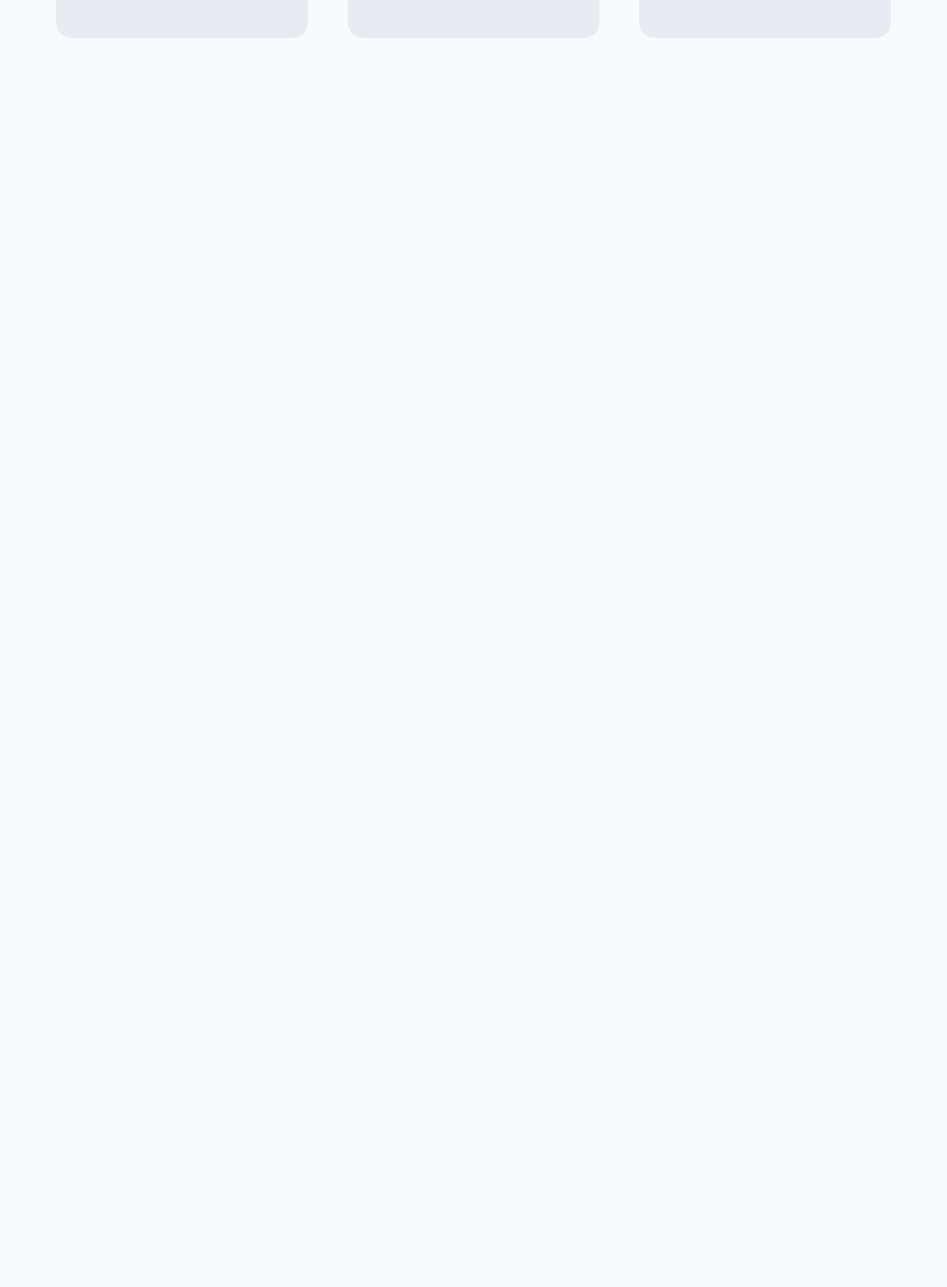
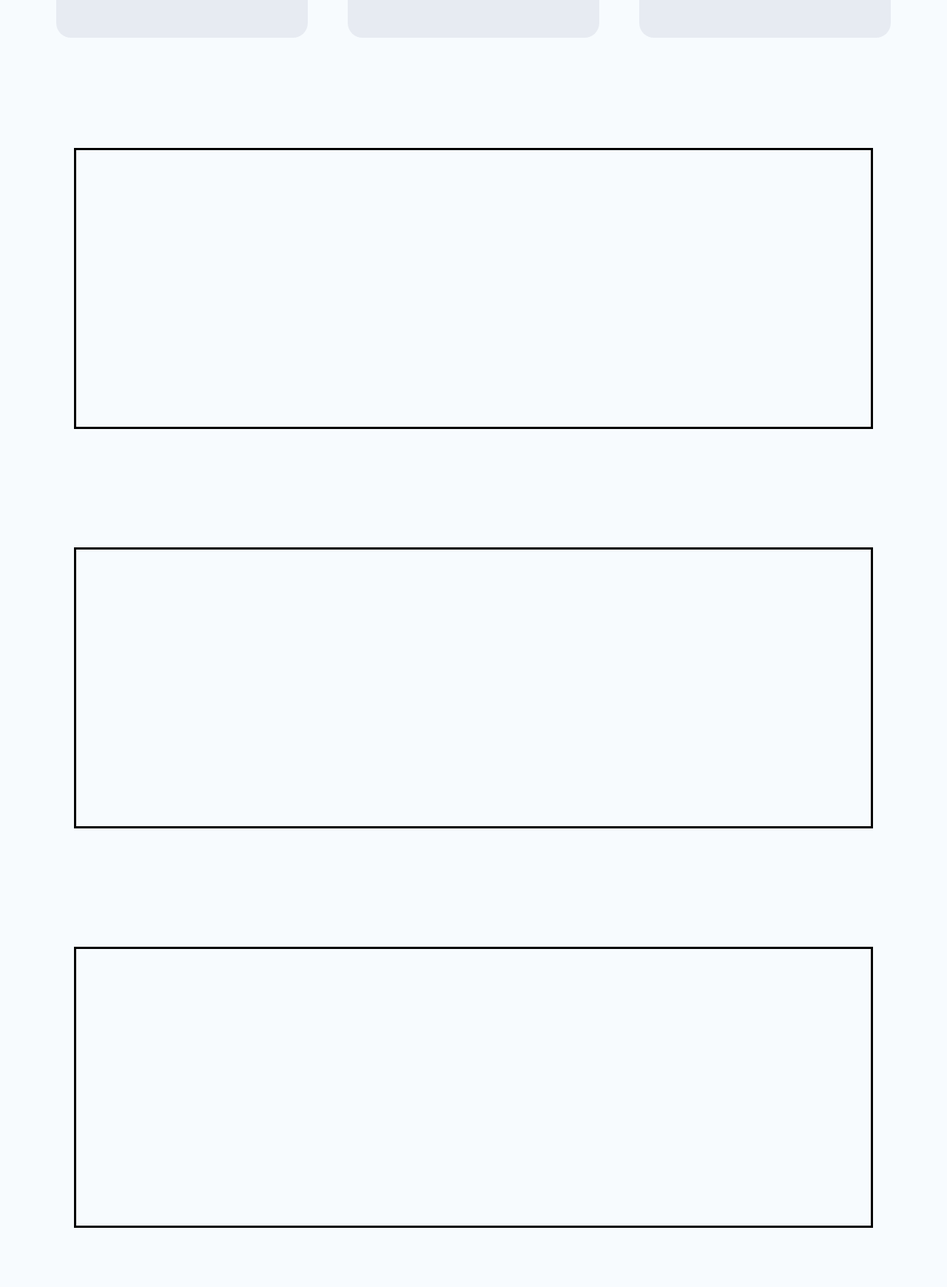
Before and after one commit to darlangui/wiki, a PHP site: page / in a window 1280 px wide. Shown: the part 1464-3204 px from the top of the page at 74% size. Before the commit the page ends 1515 px from the top, so only its background shows below. Run offline with PHP 8.4, Linux system fonts and the light colour scheme.

Commit message:
big cards

```diff
--- a/index.php
+++ b/index.php
@@ -60,6 +60,17 @@
                 </div>
             </div>
         </section>
+        <section class="big_cards_content">
+            <div class="big_card">
+
+            </div>
+            <div class="big_card">
+
+            </div>
+            <div class="big_card">
+
+            </div>
+        </section>
     </main>
     <footer>
 
--- a/style.css
+++ b/style.css
@@ -150,3 +150,21 @@ main .cards_content .cards .card {
     border-radius: 20px;
     background: var(--segundary-gray);
 }
+
+main .big_cards_content {
+    width: 100%;
+    height: 1620px;
+
+    display: flex;
+    flex-direction: column;
+    align-items: center;
+    justify-content: space-around;
+}
+
+main .big_cards_content .big_card {
+    width: 1080px;
+    height: 380px;
+
+    border-style: solid;
+
+}
```
